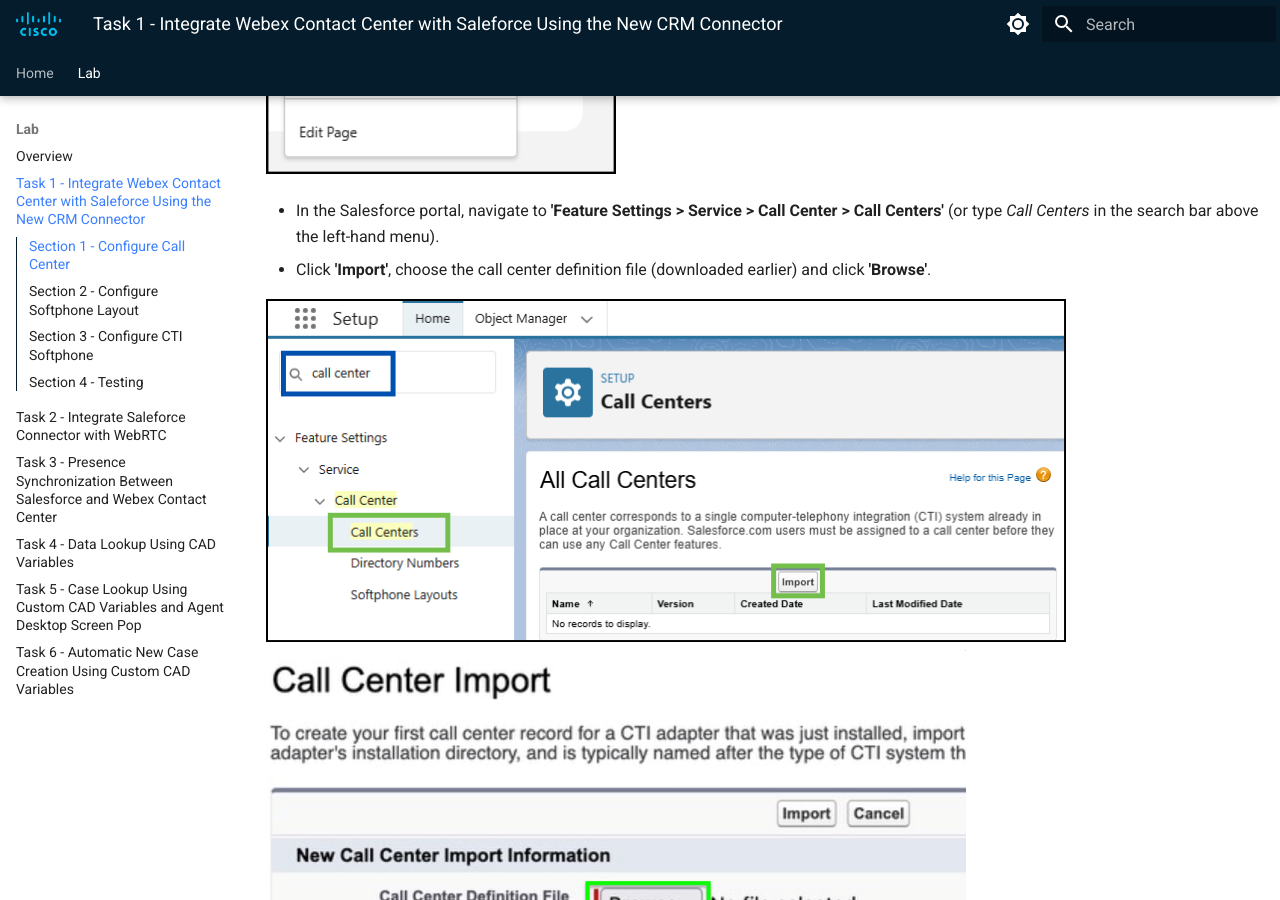
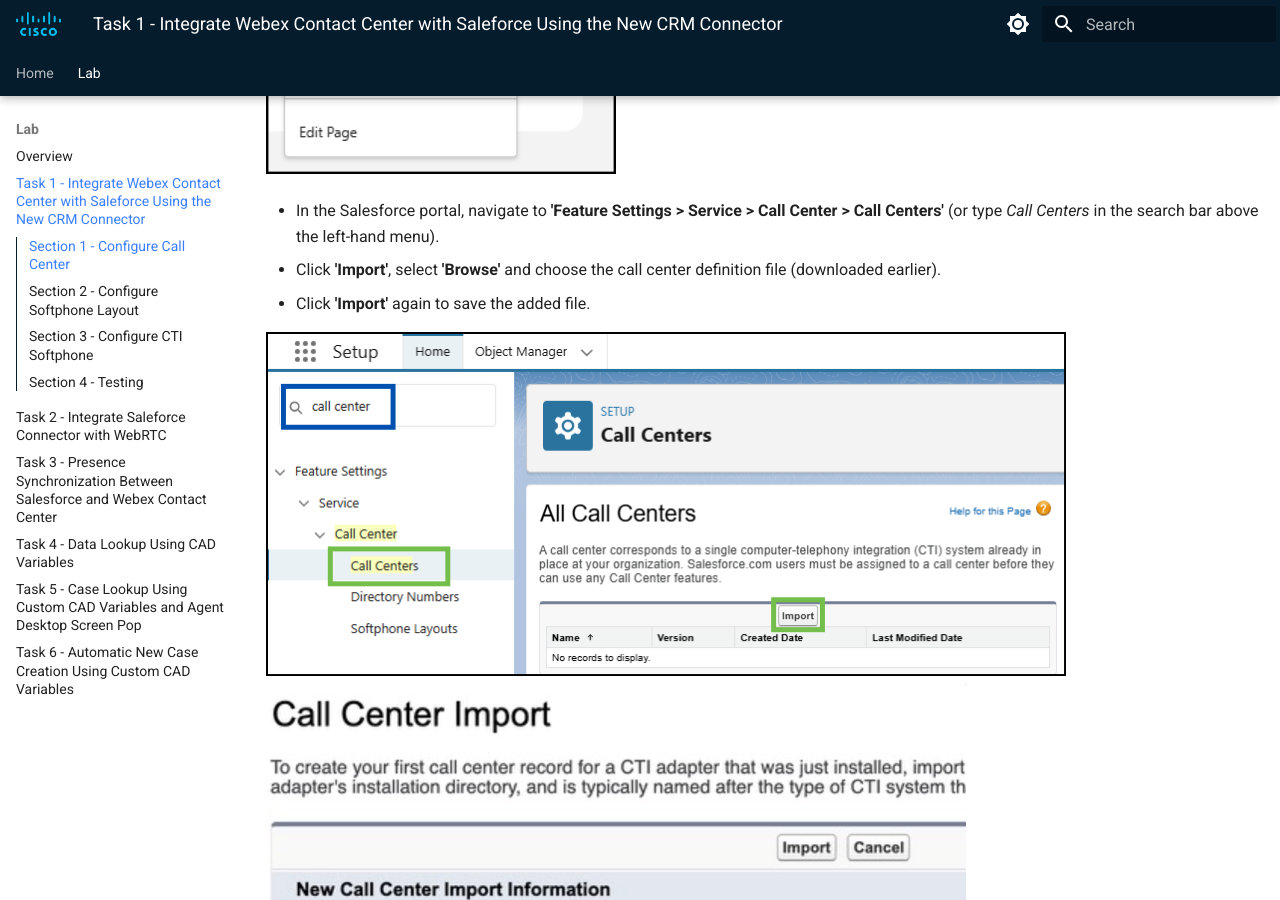
Before and after one commit to WebexCC-SA/LAB-2308, an MkDocs documentation site: the page built from docs/task1.md, in a window 1280 px wide and 900 px high, scrolled down 1751 px. Built offline with MkDocs 1.6.1 and Material for MkDocs 9.7.7, drawn with Linux system fonts in a browser that asks for light colours.

Commit message:
Update task1.md

```diff
--- a/docs/task1.md
+++ b/docs/task1.md
@@ -40,7 +40,8 @@
 ![Nav](./assets/t2s1p1.png){ width="350" }
 
 - In the Salesforce portal, navigate to **'Feature Settings > Service > Call Center > Call Centers'** (or type _Call Centers_ in the search bar above the left-hand menu).
-- Click **'Import'**, choose the call center definition file (downloaded earlier) and click **'Browse'**.
+- Click **'Import'**, select **'Browse'** and choose the call center definition file (downloaded earlier).
+- Click **'Import'** again to save the added file.
 
 ![Nav](./assets/t1s1p1b.png){ width="800" }
 ![Nav](./assets/t1s1p3.png){ width="700" }
```
